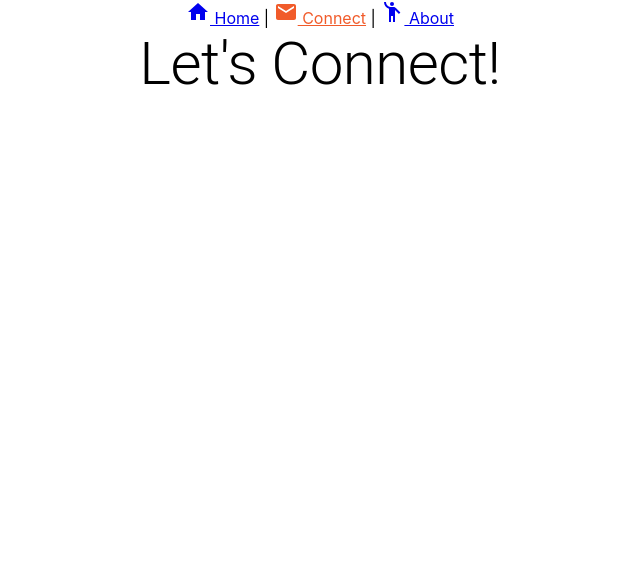
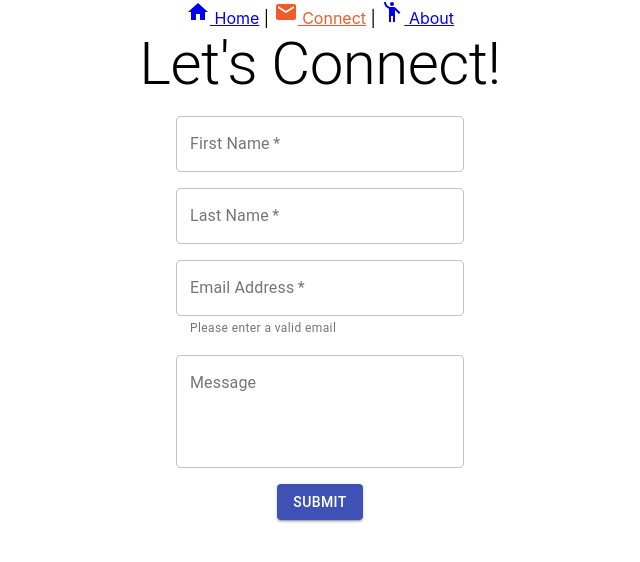
Before and after one commit to alexasnyder/playground, a React (Create React App) app: page /connect in a window 1280 px wide. Shown: the top 562 px of the page, without its empty margins (320-960 px from the left). Built offline with nearby package versions, Linux system fonts and the light colour scheme; no server answers.

Commit message:
add form with textinputs for connect component

```diff
--- a/src/components/connect/Connect.tsx
+++ b/src/components/connect/Connect.tsx
@@ -1,16 +1,26 @@
-import { Typography } from "@material-ui/core";
+import { Button, createStyles, TextField, Theme, Typography, withStyles } from "@material-ui/core";
 import React from "react";
 
 interface ConnectState {
     apiResponse: string;
 }
 
+const styles = (theme: Theme) =>
+    createStyles({
+        root: {
+            margin: '0 auto',
+            width: '25%',
+            '& .MuiTextField-root': {
+                display: 'flex',
+                margin: theme.spacing(2),
+            }
+        },
+    });
+
 class Connect extends React.Component<any, ConnectState> {
-
     constructor(props) {
         super(props);
         this.state = {apiResponse: ""};
-
     }
 
     callApi() {
@@ -24,13 +34,23 @@ class Connect extends React.Component<any, ConnectState> {
     }
 
     public render() {
+        const { classes } = this.props;
         return (
             <div>
                 <Typography variant="h2">Let's Connect!</Typography>
                 <p>{this.state.apiResponse}</p>
+                <form className={classes.root} noValidate autoComplete="off">
+                    <TextField id="first-name" label="First Name" variant="outlined" required />
+                    <TextField id="last-name" label="Last Name" variant="outlined" required />
+                    <TextField id="email" label="Email Address" variant="outlined" required error={false} helperText="Please enter a valid email" />
+                    <TextField id="inquiry" label="Message" variant="outlined" multiline rows={4} placeholder="Drop me a message!"/>
+                    <Button variant="contained" color="primary">
+                        Submit
+                    </Button>
+                </form>
             </div>
         )
     }
 }
 
-export default Connect;
+export default withStyles(styles)(Connect);
```
Lines whose indentation alone changed are shown as unchanged.
